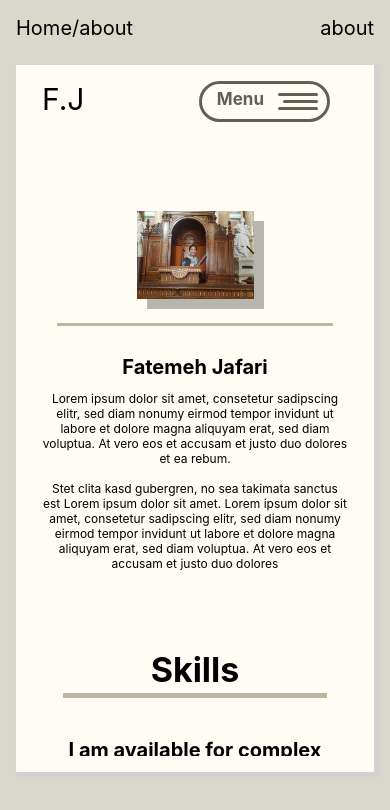
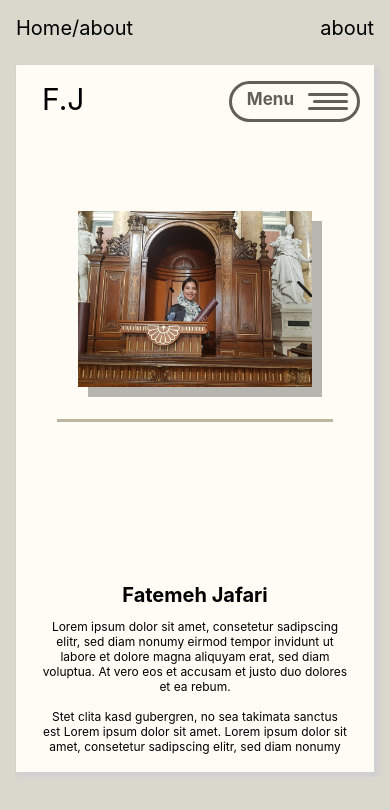
Before and after one commit to Hos18672/f.j, a website: page index.html in a window 390 px wide. Drawn offline with Linux system fonts and the light colour scheme.

Commit message:
fixed bugs

```diff
--- a/style/_about.scss
+++ b/style/_about.scss
@@ -93,8 +93,10 @@ p{
         min-height: fit-content;
     }
 
-    .profile-image {
-        width: 350px;
+    .image-container {
+        & img{
+            width: 60vw;
+        }
     }
     .line{
         width: 90%;
@@ -121,8 +123,10 @@ p{
         grid-template-rows: 1fr 5% 2fr;
         margin-top: 40px;
     }
-    .profile-image {
-        width: 200px;
+    .image-container {
+        & img{
+            width: 60vw;
+        }
     }
     .line{
         width: 90%;
--- a/style/_header.scss
+++ b/style/_header.scss
@@ -38,7 +38,7 @@
 
 .hamburger-container{
         position: absolute;
-        right:60px;
+        right:30px;
         border: 3px solid #626056;
         border-radius: 50px;
         display: none;
--- a/style/_skills.scss
+++ b/style/_skills.scss
@@ -105,6 +105,7 @@
        & h1{
            font-size: 34px;
            margin: 0;
+           margin-bottom: 20px;
            padding: 0;
        }
        & .line{
@@ -115,6 +116,7 @@
 
            & h1{
             margin: 0;
+
             padding: 0;
             font-size: 20px;
 
```
Also changed, not shown: index.css, 1 other file.
